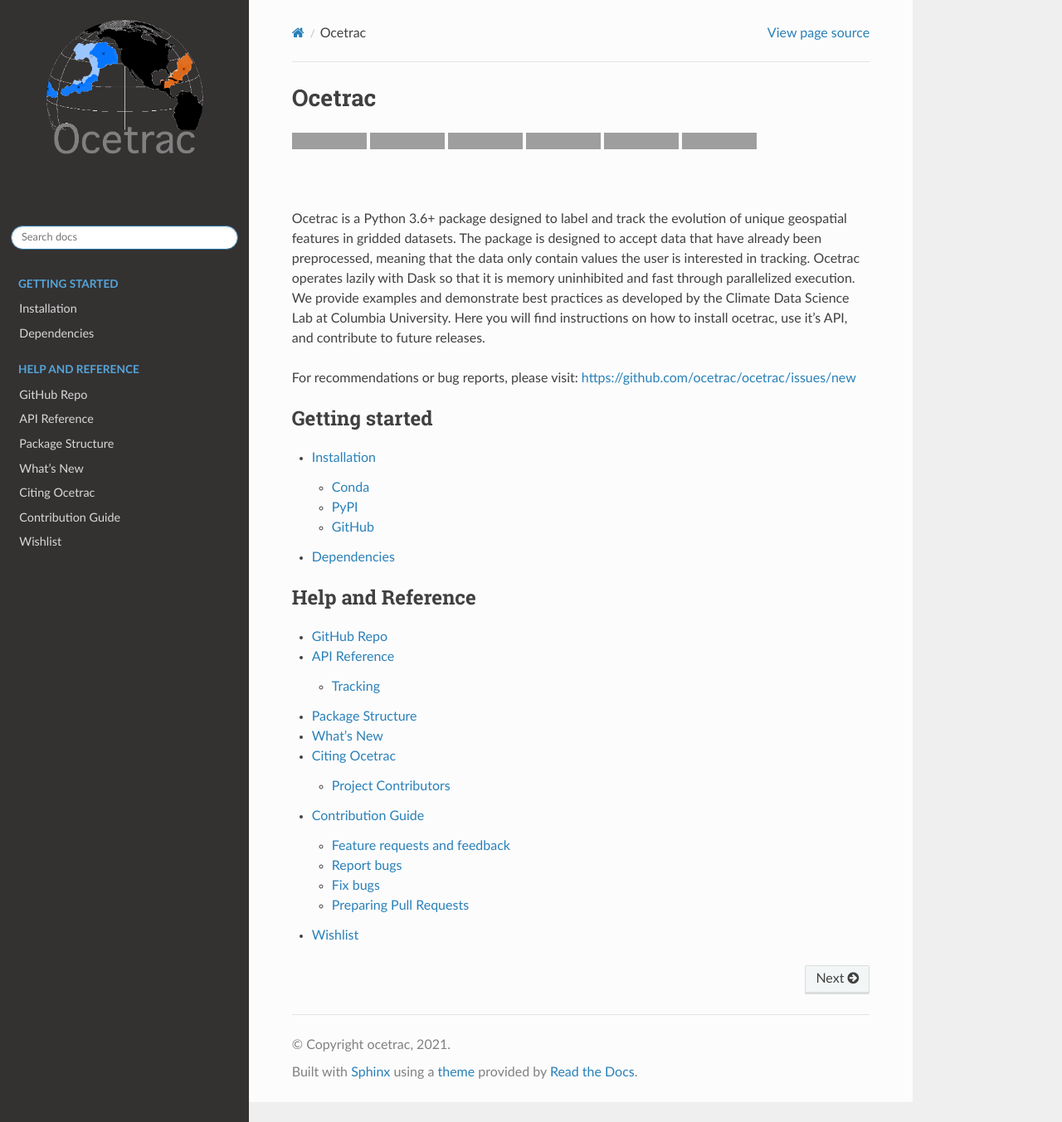
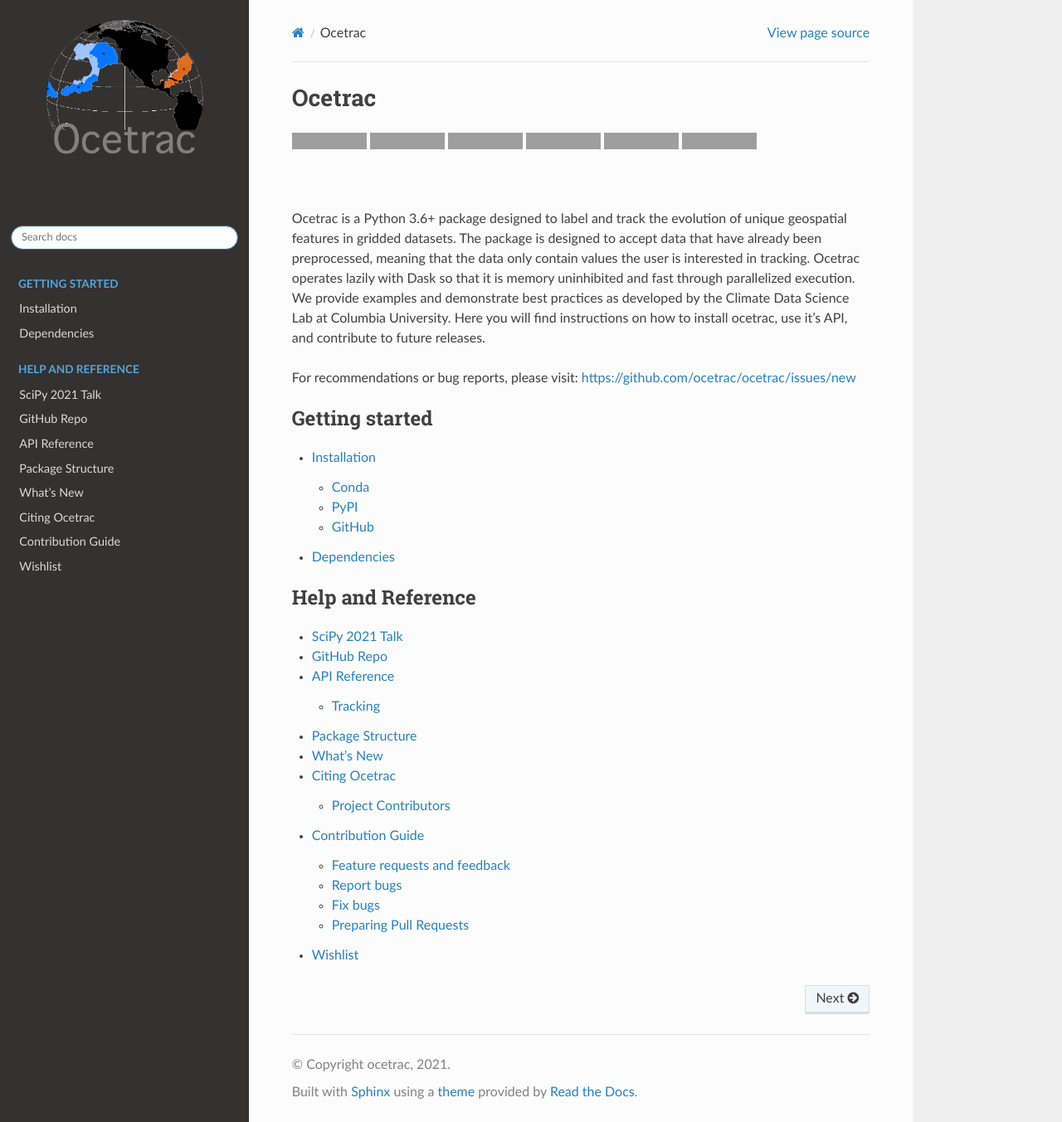
Before and after one commit to ocetrac/ocetrac, a Sphinx documentation site: the page built from docs/index.rst, in a window 1280 px wide and 1353 px high. Shown: the whole window at 83% size. Built offline with Sphinx 7.4.7 and the Read the Docs theme 2.0.0, drawn with Linux system fonts in a browser that asks for light colours; grey boxes are pictures that could not be loaded.

Commit message:
Update index.rst

```diff
--- a/docs/index.rst
+++ b/docs/index.rst
@@ -40,6 +40,7 @@
    :maxdepth: 2
    :caption: Help and Reference
 
+   SciPy 2021 Talk <https://ocetrac.github.io/scipy2021-talk/#/>
    GitHub Repo <https://github.com/ocetrac/ocetrac>
    api
    package_structure
```
